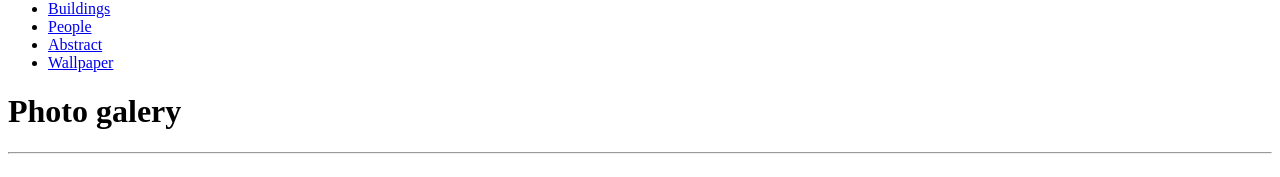
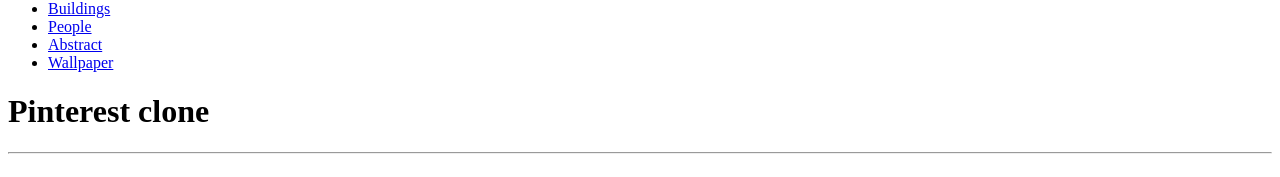
Before and after one commit to abdumanonov/demo-photo-galery, a plain HTML site: page index.html in a window 1280 px wide. Shown: the part 144-321 px from the top of the page. Drawn offline with Linux system fonts and the light colour scheme.

Commit message:
change project name

```diff
--- a/index.html
+++ b/index.html
@@ -4,7 +4,7 @@
   <meta charset="UTF-8">
   <meta http-equiv="X-UA-Compatible" content="IE=edge">
   <meta name="viewport" content="width=device-width, initial-scale=1.0">
-  <title>Image galery</title>
+  <title>Pinterest clone</title>
 </head>
 <body>
   <!-- SITE HEADER -->
@@ -24,7 +24,7 @@
     </nav>
   </header>
   <main>
-    <h1>Photo galery</h1>
+    <h1>Pinterest clone</h1>
     <hr>
     <section>
       <h2>Top photos</h2>
```
